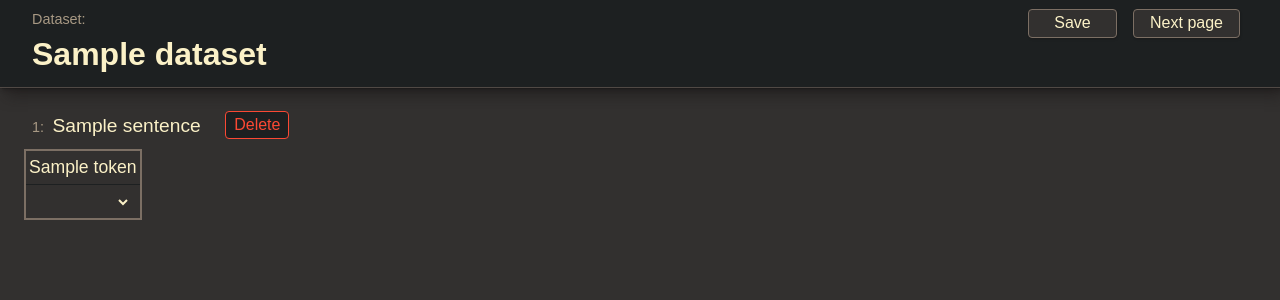
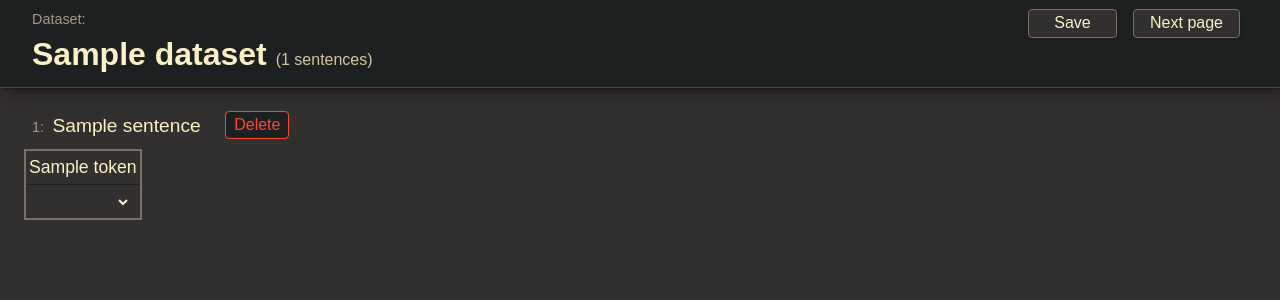
Before and after one commit to strangetom/ingredient-parser, a Flask app: template labeller/templates/label-editor.html.jinja in a window 1280 px wide. Shown: the top 300 px of the page. Run offline with Flask 3, Linux system fonts and the light colour scheme; the template is opened without the code that fills it: most values are stand-ins (such as "Sample title", 1, 10 or a date in 2020).

Commit message:
Feature: Show number of sentences on editor page in header

```diff
--- a/labeller/static/css/label-editor.css
+++ b/labeller/static/css/label-editor.css
@@ -31,6 +31,11 @@ header .control-group {
 }
 header h1 {
   margin: 0;
+}
+header h1 .data-length {
+  font-size: 1rem;
+  font-weight: normal;
+  color: var(--fg-2);
 }
 header p {
   margin: 0;
--- a/labeller/templates/label-editor.html.jinja
+++ b/labeller/templates/label-editor.html.jinja
@@ -12,7 +12,10 @@
         <header>
             <div>
                 <p>Dataset:</p>
-                <h1>{{ dataset }}</h1>
+                <h1>
+                    {{ dataset }}
+                    <span class="data-length">({{ data|length }} sentences)</span>
+                </h1>
             </div>
             <div class="controls">
                 <div class="control-group">
```
